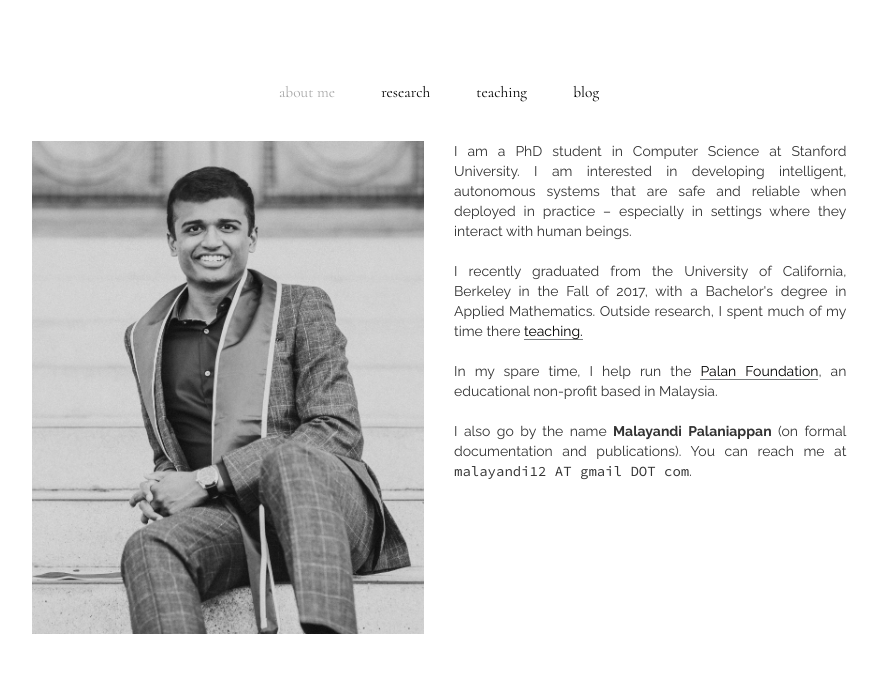
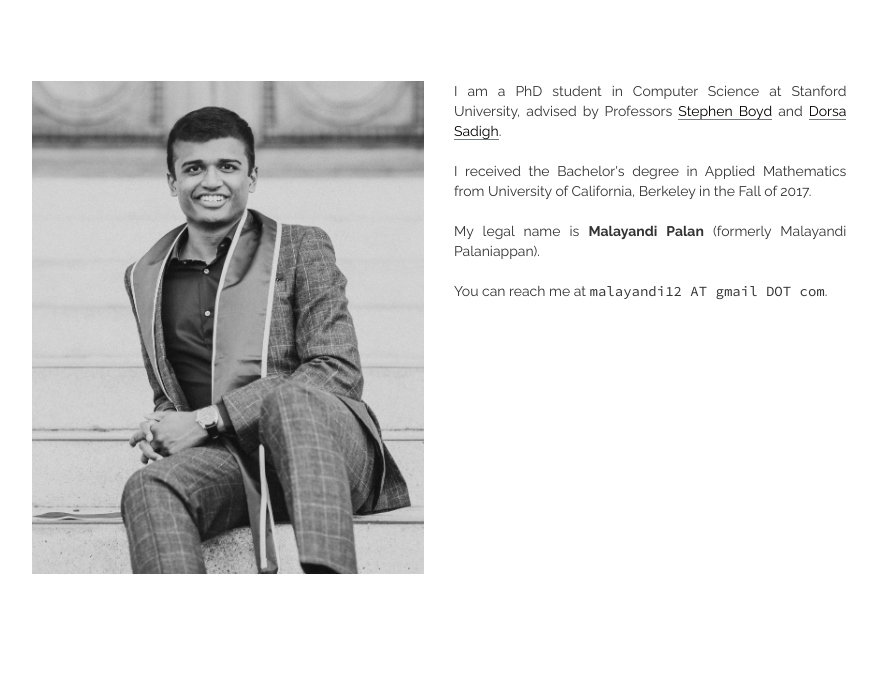
Before and after one commit to malayandi/malayandi.github.io, a plain HTML site: page index.html in a window 1280 px wide. Shown: the part 237-910 px from the top of the page, without its empty margins (201-1079 px from the left). Drawn offline with nearby package versions, Linux system fonts and the light colour scheme.

Commit message:
updating site + simplifying

```diff
--- a/index.html
+++ b/index.html
@@ -24,6 +24,7 @@
         <h1 align="center">andy palan</h1>
     </header>
 
+<!--
     <section class="container">
         <div class="desktop">
             <nav class="col-md-12">
@@ -31,8 +32,8 @@
                 <p><a href="research.html">research</a></p>
                 <p><a href="teaching.html">teaching</a></p>
                 <p><a href="http://electricsheep.farm">blog</a></p>
-                <!--<p><a href="foundation.html">foundation</a></p>-->
-<!--                <p><a href="contact.html">contact</a></p>-->
+                <p><a href="foundation.html">foundation</a></p>
+                <p><a href="contact.html">contact</a></p>
             </nav>
         </div>
         <div class="mobile">
@@ -43,12 +44,13 @@
                     <li><a class="dropdown-item" href="research.html">research</a></li>
                     <li><a class="dropdown-item" href="teaching.html">teaching</a></li>
                     <li><a class="dropdown-item" href="http://electricsheep.farm">blog</a></li>
-                    <!--<li><a class="dropdown-item" href="foundation.html">foundation</a></li>-->
-<!--                    <li><a class="dropdown-item" href="contact.html">contact</a></li>-->
+                    <li><a class="dropdown-item" href="foundation.html">foundation</a></li>
+                    <li><a class="dropdown-item" href="contact.html">contact</a></li>
                 </ul>
             </nav>
         </div>
     </section>
+-->
 
     <section class="container">
         <div class="row">
@@ -61,13 +63,13 @@
                 <li><b>News:</b></li>
                 <li><b>Bio:</b></li>
 -->
-                <li>I am a PhD student in Computer Science at Stanford University. I am interested in developing intelligent, autonomous systems that are safe and reliable when deployed in practice – especially in settings where they interact with human beings.</li>
+                <li>I am a PhD student in Computer Science at Stanford University, advised by Professors <a href="https://web.stanford.edu/~boyd/" target="_blank">Stephen Boyd</a> and <a href="https://dorsa.fyi/" target="_blank">Dorsa Sadigh</a>.</li>
                 <br>
-                <li>I recently graduated from the University of California, Berkeley in the Fall of 2017, with a Bachelor's degree in Applied Mathematics. Outside research, I spent much of my time there <a href=teaching.html target="_blank">teaching.</a></li>
+                <li>I received the Bachelor's degree in Applied Mathematics from University of California, Berkeley in the Fall of 2017.</li>
                 <br>
-                <li>In my spare time, I help run the <a href=http://palan.foundation target="_blank">Palan Foundation</a>, an educational non-profit based in Malaysia.</li>
+                <li>My legal name is <b>Malayandi Palan</b> (formerly Malayandi Palaniappan).</li>
                 <br>
-                <li>I also go by the name <b>Malayandi Palaniappan</b> (on formal documentation and publications). You can reach me at <span id=email>malayandi12 AT gmail DOT com</span>.</li>
+                <li>You can reach me at <span id=email>malayandi12 AT gmail DOT com</span>.</li>
             </ul>
         </div>
     </section>
```
